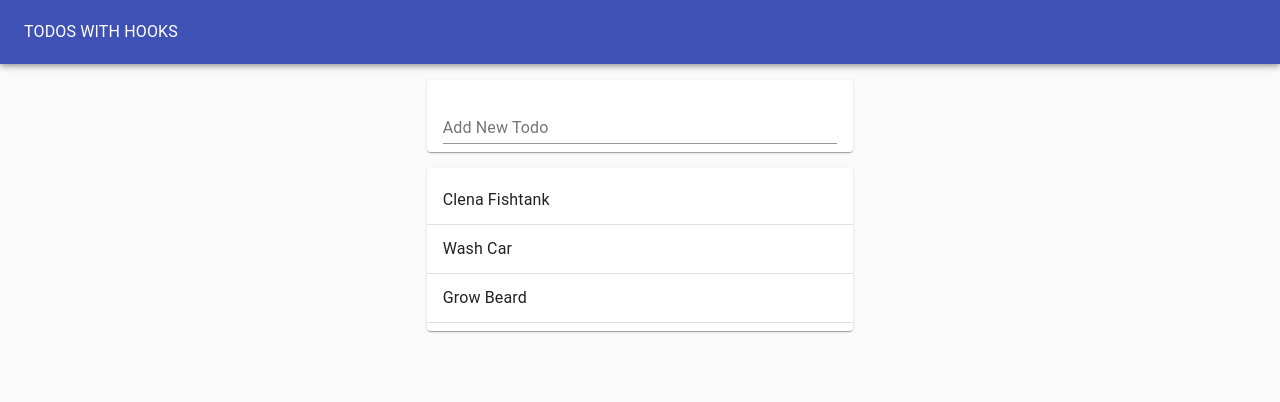
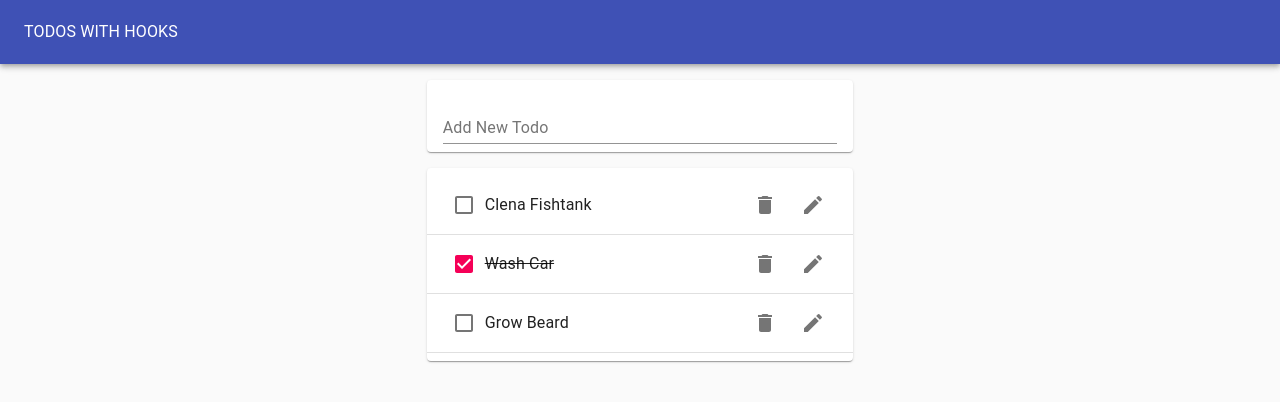
Before and after one commit to shresthabibek/hooks-todo-app, a React (Create React App) app: page / in a window 1280 px wide. Shown: the top 402 px of the page. Built offline with nearby package versions, Linux system fonts and the light colour scheme.

Commit message:
added delete functionality

```diff
--- a/package.json
+++ b/package.json
@@ -4,6 +4,7 @@
   "private": true,
   "dependencies": {
     "@material-ui/core": "^4.11.0",
+    "@material-ui/icons": "^4.9.1",
     "@testing-library/jest-dom": "^5.11.5",
     "@testing-library/react": "^11.1.0",
     "@testing-library/user-event": "^12.1.10",
--- /dev/null
+++ b/src/Todo.js
@@ -0,0 +1,27 @@
+import React from 'react';
+import ListItem from '@material-ui/core/ListItem';
+import ListItemText from '@material-ui/core/ListItemText';
+import Checkbox from '@material-ui/core/Checkbox';
+import IconButton from '@material-ui/core/IconButton';
+import DeleteIcon from '@material-ui/icons/Delete';
+import EditIcon from '@material-ui/icons/Edit';
+import ListItemSecondaryAction from '@material-ui/core/ListItemSecondaryAction';
+
+function Todo({ task, completed, removeTodo, id }) {
+	return (
+		<ListItem>
+			<Checkbox tabIndex={-1} checked={completed} />
+			<ListItemText style={{ textDecoration: completed ? 'line-through' : 'none' }}>{task}</ListItemText>
+			<ListItemSecondaryAction>
+				<IconButton aria-label="Delete" onClick={() => removeTodo(id)}>
+					<DeleteIcon />
+				</IconButton>
+				<IconButton aria-label="Edit">
+					<EditIcon />
+				</IconButton>
+			</ListItemSecondaryAction>
+		</ListItem>
+	);
+}
+
+export default Todo;
--- a/src/TodoApp.js
+++ b/src/TodoApp.js
@@ -18,6 +18,12 @@ function TodoApp() {
 	const addTodo = (newTodoText) => {
 		setTodos([ ...todos, { id: 4, task: newTodoText, completed: false } ]);
 	};
+
+	const removeTodo = (todoId) => {
+		const updatedTodos = todos.filter((todo) => todo.id != todoId);
+		setTodos(updatedTodos);
+	};
+
 	return (
 		<Paper
 			style={{
@@ -37,7 +43,7 @@ function TodoApp() {
 			<Grid container justify="center" style={{ height: '64px' }}>
 				<Grid item xs={11} md={8} lg={4}>
 					<TodoForm addTodo={addTodo} />
-					<TodoList todos={todos} />
+					<TodoList todos={todos} removeTodo={removeTodo} />
 				</Grid>
 			</Grid>
 		</Paper>
--- a/src/TodoList.js
+++ b/src/TodoList.js
@@ -2,18 +2,16 @@ import React from 'react';
 import Paper from '@material-ui/core/Paper';
 import List from '@material-ui/core/List';
 import Divider from '@material-ui/core/Divider';
-import ListItem from '@material-ui/core/ListItem';
-import ListItemText from '@material-ui/core/ListItemText';
+import Todo from './Todo'
 
-function TodoList(props) {
+function TodoList({todos,removeTodo}) {
 	return (
 		<Paper>
 			<List>
-				{props.todos.map((todo) => (
+				{todos.map((todo) => (
                 <>
-					<ListItem>
-						<ListItemText>{todo.task}</ListItemText>
-					</ListItem>
+					<Todo id={todo.id} task={todo.task} key={todo.id} completed={todo.completed}
+                        removeTodo = {removeTodo}/>
                     <Divider/>
                 </>
 				))}
```
Also changed, not shown: 1 other file (tests, documents, lock files or other folders).
